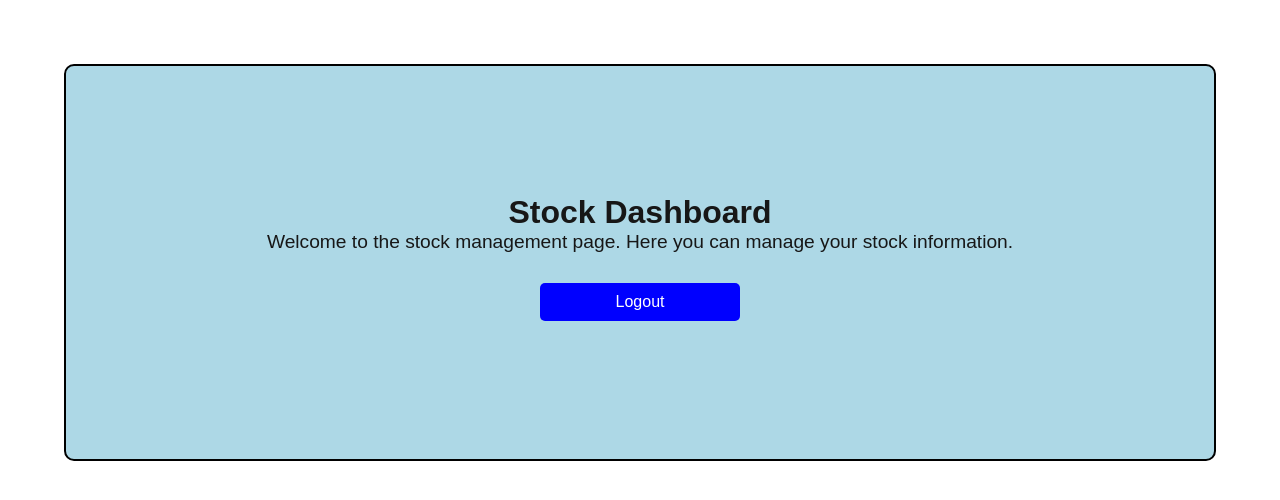
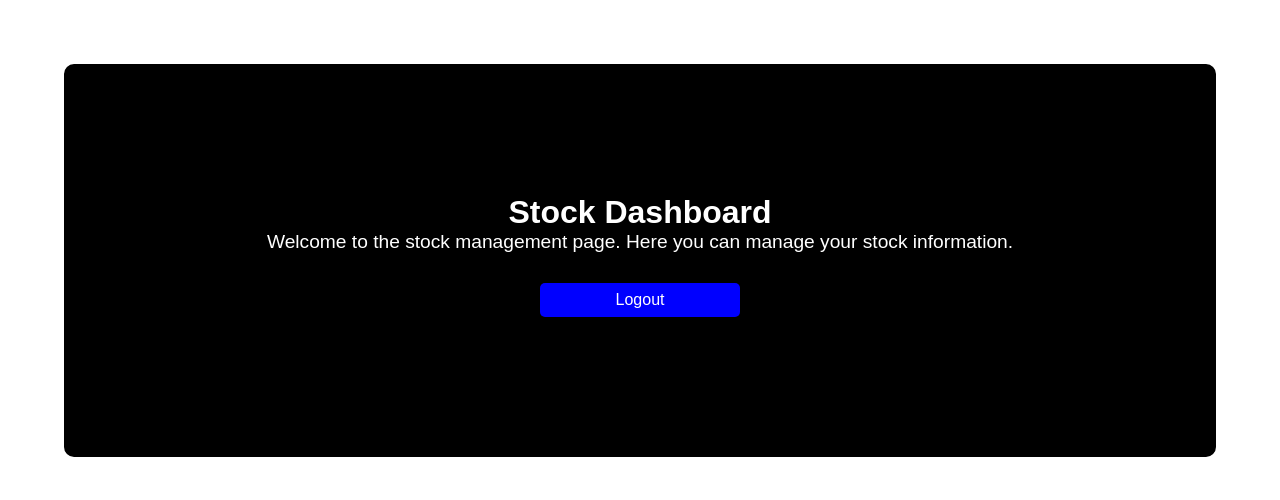
Before and after one commit to uk030621/authenticateWrapper, a Next.js app: page /stock in a window 1280 px wide. Shown: the top 500 px of the page. Built offline with nearby package versions, Linux system fonts and the light colour scheme.

Commit message:
Made some formatting changes to stock/page.js

```diff
--- a/app/stock/page.js
+++ b/app/stock/page.js
@@ -17,7 +17,7 @@ export default function StockPage() {
       {/* Responsive CSS */}
       <style jsx>{`
         .stock-page-container {
-          background-color: lightblue;
+          background-color: black;
           border: 2px solid black;
           padding: 10vw;
           margin: 5vw;
@@ -27,11 +27,13 @@ export default function StockPage() {
 
         h1 {
           font-size: 2rem;
+          color: white;
         }
 
         p {
           font-size: 1.2rem;
           margin-bottom: 20px;
+          color:white;
         }
 
         button {
@@ -112,7 +114,7 @@ const LogoutButton = () => {
   };
 
   return (
-    <button onClick={handleLogout}>
+    <button style={{padding:'8px'}} onClick={handleLogout}>
       Logout
     </button>
   );
```
